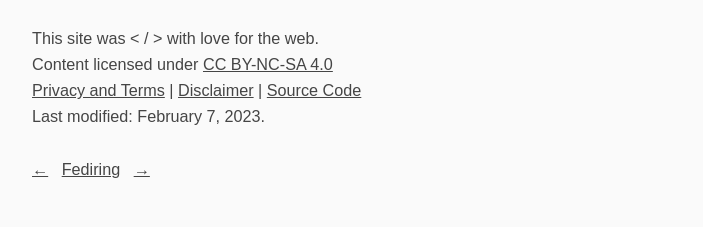
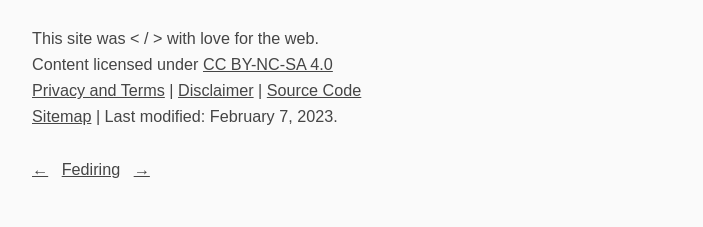
Before and after one commit to a-franca/abf.li, a Jekyll site: the page built from pages/index.md, in a window 1280 px wide. Shown: the part 1613-1840 px from the top of the page, without its empty margins (288-991 px from the left). Built offline with Jekyll 4.4.1, drawn with Linux system fonts in a browser that asks for light colours.

Commit message:
Add sitemap link to footer

```diff
--- a/_includes/footer.html
+++ b/_includes/footer.html
@@ -3,7 +3,7 @@
     This site was &lt;&nbsp;/&nbsp;&gt; with love for the web.<br>
     Content licensed under <a id="license" href="https://creativecommons.org/licenses/by-nc-sa/4.0/" rel="noopener noreferrer nofollow" target="_blank">CC BY-NC-SA 4.0</a><br>
     <a href="/about/#privacy-and-terms">Privacy and Terms</a> &#124; <a href="/about/#disclaimer">Disclaimer</a> &#124; <a href="{{ site.source_code }}" rel="me noopener" target="_blank">Source Code</a><br>
-    Last modified: {{ site.time | date: "%B %-d, %Y" }}.<br><br>
+    <a id="sitemap" href="{{ site.sitemap | prepend: site.url }}">Sitemap</a> | Last modified: {{ site.time | date: "%B %-d, %Y" }}.<br><br>
     <a href="https://fediring.net/random" rel="noopener noreferrer nofollow" target="_blank">&larr;</a>&nbsp;&nbsp;&nbsp;<a href="https://fediring.net/" rel="noopener noreferrer nofollow" target="_blank">Fediring</a>&nbsp;&nbsp;&nbsp;<a href="https://fediring.net/random" rel="noopener noreferrer nofollow" target="_blank">&rarr;</a>
     </p>
 </footer>
```
